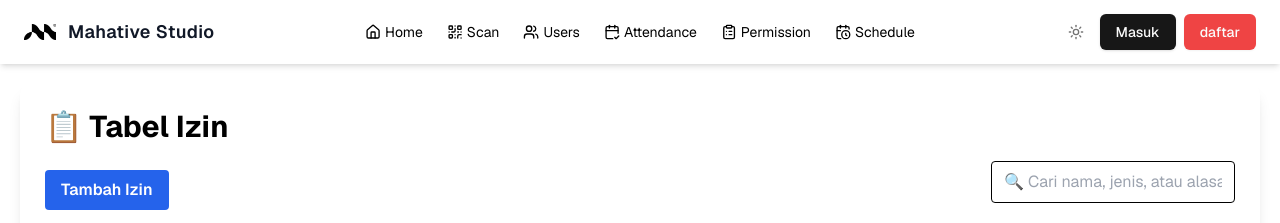
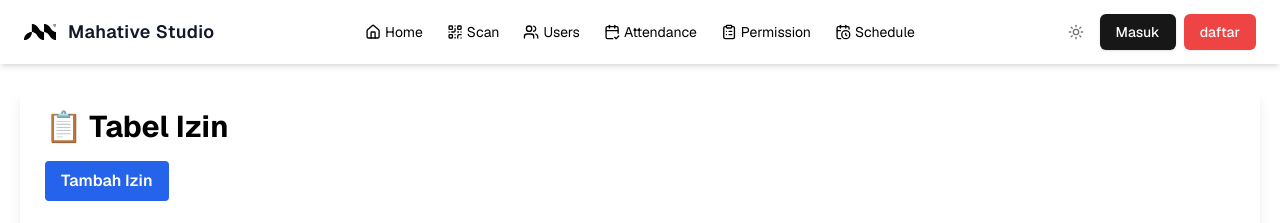
Before and after one commit to ghazwanz/attendance, a Next.js app: page /protected/izin in a window 1280 px wide. Shown: the top 223 px of the page. Built offline with nearby package versions, Linux system fonts and the light colour scheme; no server answers.

Commit message:
hapus search

```diff
--- a/app/protected/izin/page.tsx
+++ b/app/protected/izin/page.tsx
@@ -73,14 +73,6 @@ export default function PermissionPage() {
                 >
                     {showForm ? "Tutup Form" : "Tambah Izin"}
                 </button>
-
-                <input
-                    type="text"
-                    placeholder="🔍 Cari nama, jenis, atau alasan..."
-                    value={searchTerm}
-                    onChange={(e) => setSearchTerm(e.target.value)}
-                    className="mb-4 px-3 py-2 rounded border border-black bg-white/10 text-black dark:text-white"
-                />
             </div>
 
             {/* Add Form */}
```
